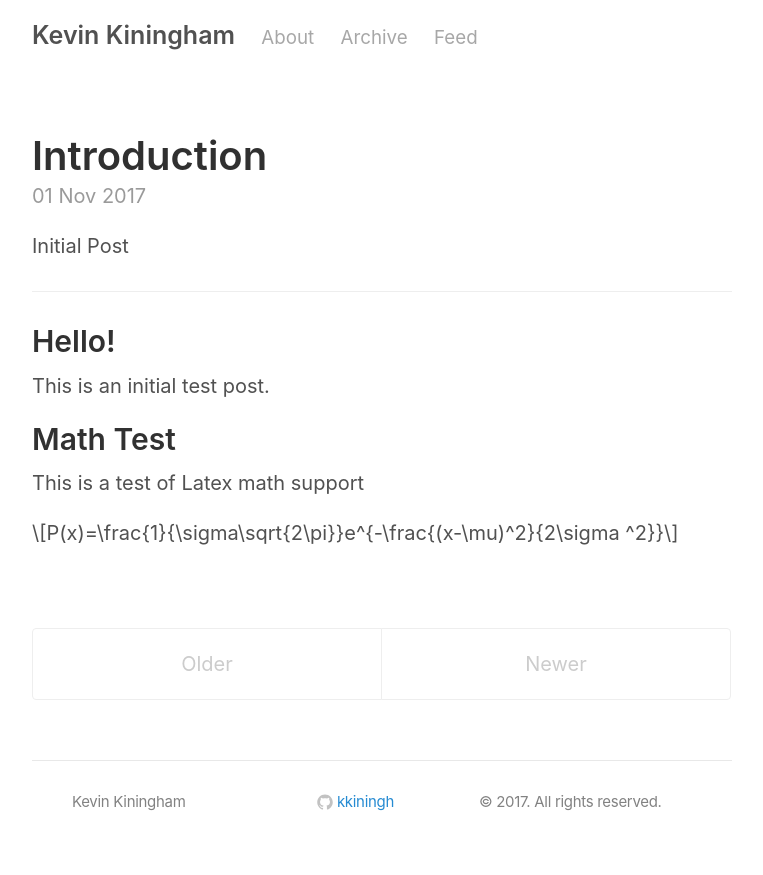
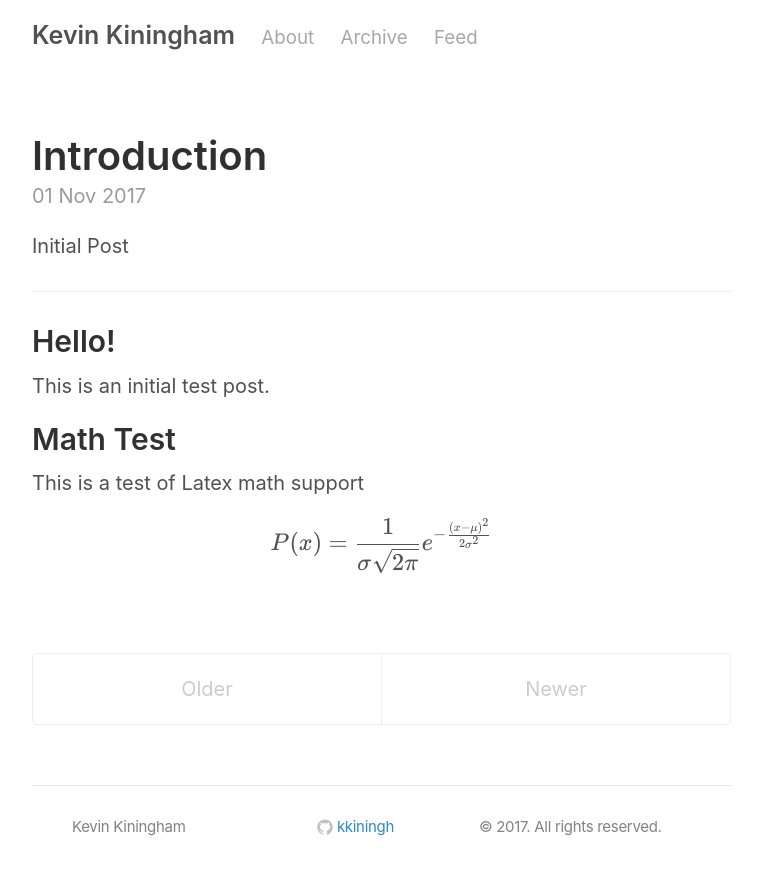
Before and after one commit to kkiningh/kkiningh.github.io, a Jekyll site: the page built from index.html, in a window 1280 px wide. Shown: the top 875 px of the page, without its empty margins (258-1021 px from the left). Built offline with Jekyll 4.4.1, drawn with Linux system fonts in a browser that asks for light colours; nearby versions of some CDN libraries; the list of posts is cut into pages by our own code; part of the change alters nothing that is shown.

```diff
--- a/_includes/head.html
+++ b/_includes/head.html
@@ -15,9 +15,9 @@
   <link rel="shortcut icon" href="{{ site.baseurl }}/public/favicon.ico">
   <link rel="alternate" type="application/atom+xml" title="{{ site.title }}" href="{{ site.baseurl }}/atom.xml">
 
-  <!-- Load jQuery -->
-  <script src="//code.jquery.com/jquery-1.11.1.min.js"></script>
   <!-- Load KaTeX -->
   <link rel="stylesheet" href="https://cdnjs.cloudflare.com/ajax/libs/KaTeX/0.9.0-alpha1/katex.min.css" integrity="sha384-8QOKbPtTFvh/lMY0qPVbXj9hDh+v8US0pD//FcoYFst2lCIf0BmT58+Heqj0IGyx" crossorigin="anonymous">
   <script src="https://cdnjs.cloudflare.com/ajax/libs/KaTeX/0.9.0-alpha1/katex.min.js" integrity="sha384-GR8SEkOO1rBN/jnOcQDFcFmwXAevSLx7/Io9Ps1rkxWp983ZIuUGfxivlF/5f5eJ" crossorigin="anonymous"></script>
+  <script src="https://cdnjs.cloudflare.com/ajax/libs/KaTeX/0.9.0-alpha1/contrib/auto-render.min.js" integrity="sha384-cXpztMJlr2xFXyDSIfRWYSMVCXZ9HeGXvzyKTYrn03rsMAlOtIQVzjty5ULbaP8L" crossorigin="anonymous"></script>
+
 </head>
```
